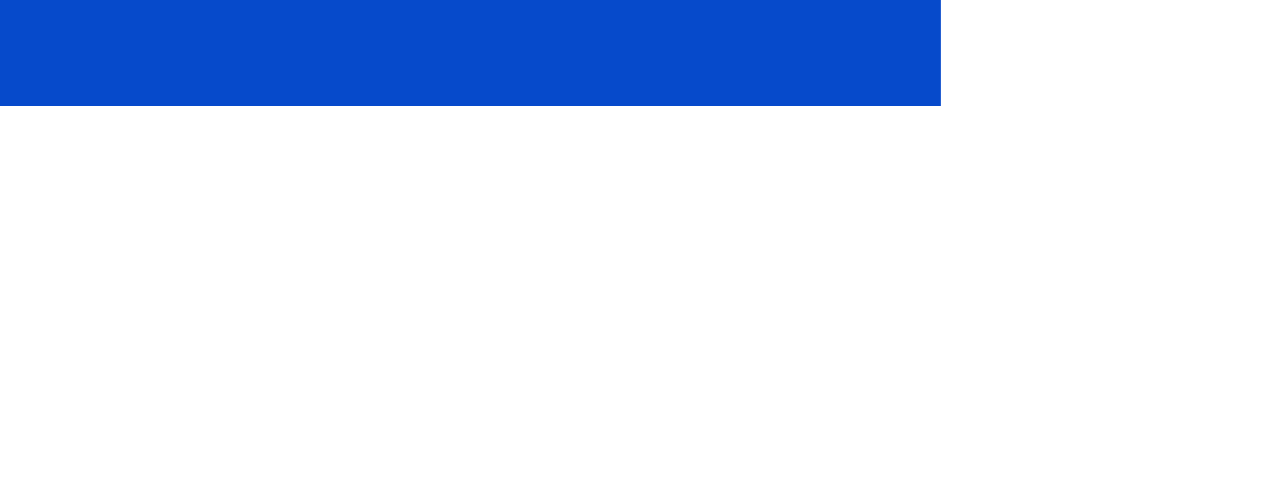
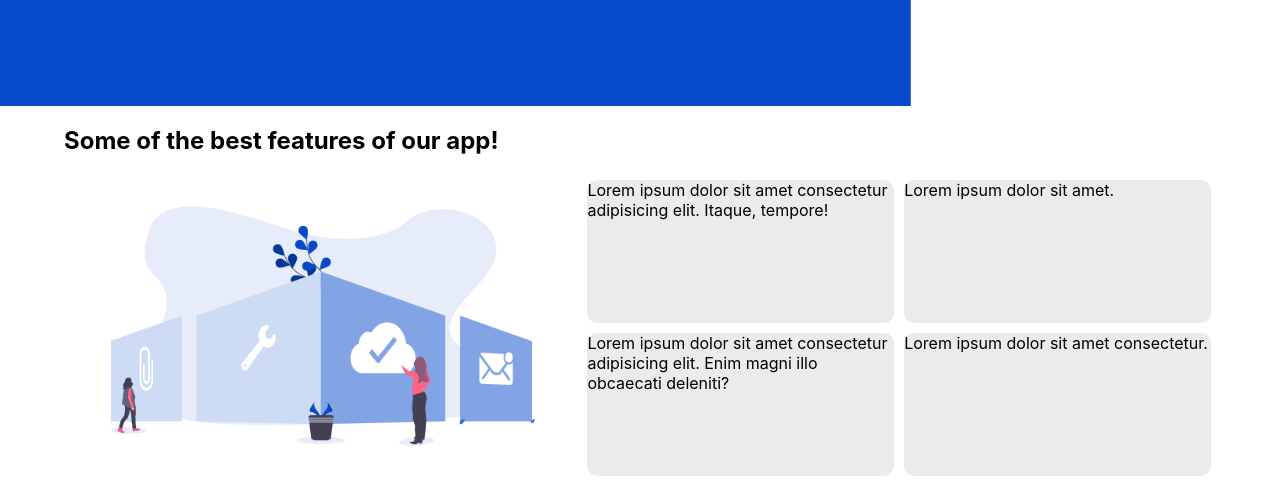
Before and after one commit to ADHIL-MOHAMMED-P-N/App-promo-website, a plain HTML site: page index.html in a window 1280 px wide. Shown: the part 564-1045 px from the top of the page. Before the commit the page ends 800 px from the top, so only its background shows below. Drawn offline with Linux system fonts and the light colour scheme.

Commit message:
feature section layout

```diff
--- a/css/style.css
+++ b/css/style.css
@@ -11,7 +11,10 @@ ul {
 a {
   text-decoration: none;
 }
-
+.container {
+  width: 90%;
+  margin: 0 auto;
+}
 /*--------navigation--------*/
 
 nav {
@@ -164,6 +167,28 @@ nav {
   font-size: 1.2rem;
   color: black;
 }
+/* -------feature------ */
+.features__inner__container {
+  display: flex;
+  flex-wrap: wrap;
+}
+.features__img {
+  flex-basis: 45%;
+}
+.features__img img {
+  width: 100%;
+}
+.features__content {
+  flex-basis: 55%;
+  display: grid;
+  grid-template-columns: 1fr 1fr;
+  grid-template-rows: 1fr 1fr;
+}
+.feature__card {
+  background-color: rgb(235, 235, 235);
+  border-radius: 10px;
+  margin: 5px;
+}
 
 /*-----------tablet devices-----------------------------*/
 @media only screen and (max-width: 768px) {
@@ -172,6 +197,11 @@ nav {
   }
 
   /*--------------nav--------------*/
+  /*--global--*/
+  .container {
+    width: 95%;
+  }
+
   nav {
     height: 50px;
   }
@@ -231,6 +261,10 @@ nav {
   html {
     font-size: 13px;
   }
+  /*--global--*/
+  .container {
+    width: 99%;
+  }
   nav {
     height: 60px;
   }
--- a/index.html
+++ b/index.html
@@ -1,5 +1,6 @@
 <!DOCTYPE html>
 <html lang="en">
+
 <head>
     <meta charset="UTF-8" />
     <meta name="viewport" content="width=device-width, initial-scale=1.0" />
@@ -9,6 +10,7 @@
     <!--font awesome icons-->
     <link rel="stylesheet" href="./css/icons.css">
 </head>
+
 <body></body>
 <div class="background__image" id="first__page">
     <nav id="nav">
@@ -82,7 +84,30 @@
     </section>
 </div>
 
+<!--Features----->
+<section id="features">
+    <div class="container">
+        <h1>
+            Some of the best features of our app!
+        </h1>
+        <div class="features__inner__container">
+        <div class="features__img">
+            <img src="assets/img/feature.png">
+        </div>
+        <div class="features__content">
+          <div class="feature-1 feature__card">Lorem ipsum dolor sit amet consectetur adipisicing elit. Itaque, tempore!</div>
+          <div class="feature-2 feature__card">Lorem ipsum dolor sit amet.</div>
+          <div class="feature-3 feature__card">Lorem ipsum dolor sit amet consectetur adipisicing elit. Enim magni illo obcaecati deleniti?
+          </div>
+          <div class="feature-4 feature__card">Lorem ipsum dolor sit amet consectetur.</div>
+        </div>
+        </div>
+
+    </div>
+</section>
+
 <!--javascript-->
 <script src="./js/app.js"></script>
 </body>
+
 </html>
```
Also changed, not shown: assets/img/feature.png (added). Lines whose indentation alone changed are shown as unchanged.
